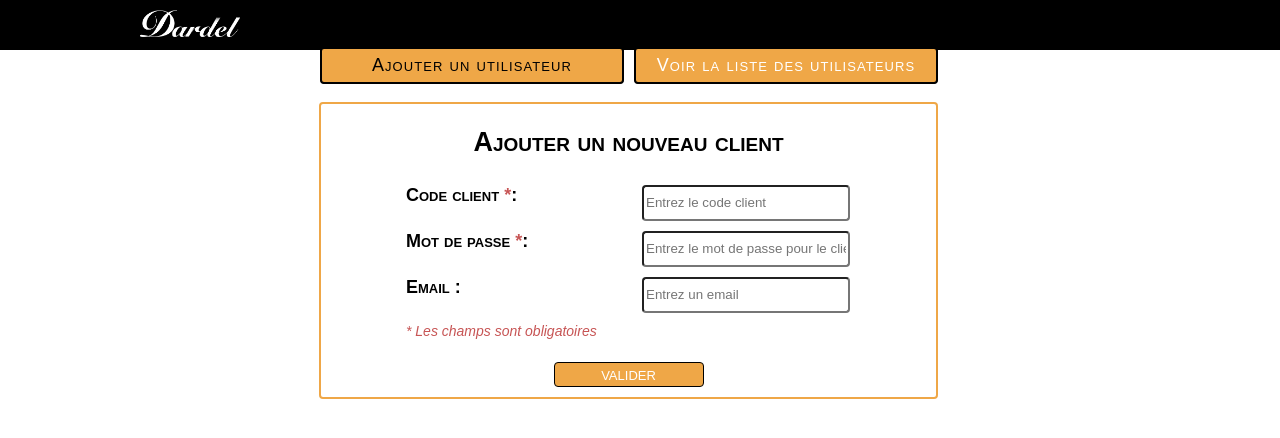
After one commit to owdi/dardel, a PHP site: template views/user.html.twig in a window 1280 px wide. The commit adds this page. Shown: the top 438 px of the page. Run offline with PHP 8.4, Linux system fonts and the light colour scheme; the template is opened without the code that fills it, so the values that code supplies are empty; some libraries are stand-ins or nearby versions.

Commit message:
add style css for specification & user

```diff
--- a/assets/css/admin.css
+++ b/assets/css/admin.css
@@ -1,27 +1,26 @@
 body {
     font-family: Arial, 'Helvetica Neue', Helvetica, sans-serif;
-    padding: 0;
-    margin: 0;
-    margin-left: 240px;
-    color: #444;
+    color: #000;
     background: #fff;
     font-size: 18px;
+    position: relative;
+    margin: 0;
+
 }
-
 
 #admin_connexion {
     text-align: left;
     width: 400px;
     margin: 0 auto;
-    color : #5e6871;
+    color : #000;
 }
 
-
 #admin_connexion_form{
-    border: #aaa solid 1px;
+    border: #000 solid 1px;
     border-radius: 4px;
     -webkit-border-radius: 4px;
     height: 130px;
+    margin: 0 auto;
 }
 
 form.login input[type=text], form.login input[type=password], form.login select {
@@ -36,10 +35,10 @@ input[type=text], input[type=password], input[type=number], input[type=date], in
     margin: 0 30px 0 6px;
 }
 
-label {
+/*label {
  display:inline;
  margin:5px 0 0 10px;
- }
+ }*/
 
 
  .login input[type=submit]{
@@ -49,9 +48,10 @@ label {
     height: 30px;
     border: none;
     border-radius: 4px;
-    background-color: #5e6871;
-    color: #fff;
+    background-color: #000;
+    color: #efa747;
     font-size: 16px;
+    cursor: pointer;
  }
 
  #admin_logo{
@@ -66,3 +66,194 @@ label {
     text-align: center;
     color: #fff;
 }
+.info{
+    background-color: #efa747;
+    border: none;
+    margin: 0 0 10px 0;
+    text-align: center;
+    color: #000;
+}
+
+/** navbar **/
+#admin_navbar{
+    width: 100%;
+    background-color:#000;
+    height: 50px;
+}
+#admin_navbar_container{
+    width: 1000px;
+    margin-right: auto;
+    margin-left: auto;
+    padding-left: 15px;
+    padding-right: 15px;
+    height: 50px;
+}
+
+#navbar_logo{
+    width: 10%;
+    margin: 10px 0 0 0;
+}
+
+#link_logout{
+    float: right;
+    cursor: pointer;
+}
+#link_logout input[type=submit]{
+    border: none;
+    background-color: #000;
+    color: #efa747;
+    cursor: pointer;
+    font-size: 18px;
+    outline-style:none;
+    margin:18px 0 0 0;
+}
+
+#content{
+    width: 1000px;
+    margin-right: auto;
+    margin-left: auto;
+    top:-10px;
+}
+
+#admin_menu ul{
+    max-width: 1000px;
+    min-width: 800px;
+    margin: auto;
+    height: 20px;
+    list-style-type: none;
+    text-align: center;
+    padding: 5px 0 35px 150px;
+}
+#admin_menu li,  #admin_sub_menu li{
+    font-variant:small-caps;
+    letter-spacing:0.06em;
+    float:left;
+    padding:0;
+    margin:0 10px 0 0;
+    background-color:#000;
+    -moz-border-radius:5px;
+    -webkit-border-radius:5px;
+    border-radius:5px;
+}
+#admin_menu li a {
+    display: block;
+    width: 200px;
+    text-decoration: none;
+    padding: 6px;
+    color: #fff;
+    background-color: #000;
+    border-radius:4px;
+}
+#admin_menu ul li a:hover {
+    color: #efa747;
+}
+#admin_title_user{
+    max-width: 1000px;
+    margin: 0 auto;
+    text-align: center;
+    color: #000;
+    font-variant:small-caps;
+}
+.font-bold{
+    font-weight: bold;
+    font-size: 29px;
+}
+#admin_menu .active a{
+    color: #efa747;
+}
+
+#admin_sub_menu ul {
+    max-width: 1000px;
+    min-width: 800px;
+    margin: auto;
+    height: 20px;
+    list-style-type: none;
+    text-align: center;
+    padding: 5px 0 35px 180px;
+}
+
+#admin_sub_menu li a{
+display: block;
+    width: 300px;
+    text-decoration: none;
+    padding: 6px 0;
+    color: #fff;
+    background-color: #efa747;
+    border-radius:4px;
+    border: 2px solid #000;
+}
+
+#admin_sub_menu ul li a:hover {
+    color: #000;
+}
+
+#user_form{
+    border: 2px solid #efa747;
+    border-radius: 4px;
+    width: 615px;
+    margin: 0 0 0 179px;
+    text-align: center;
+}
+#user_form label {
+    display: block;
+    width: 150px;
+    float: left;
+    margin: 5px 0 5px 85px;
+    text-align: left;
+    font-weight: bold;
+    font-variant:small-caps;
+}
+
+#user_form input[type=text] {
+    width: 200px;
+    border-radius: 4px;
+    -webkit-border-radius: 4px;
+    height: 30px;
+    margin: 5px 0 5px 0;
+}
+
+.required{
+    color: #c75555;
+}
+#user_form p{
+    font-style: italic;
+    font-size: 14px;
+    text-align: left;
+    margin: 5px 0 5px 85px;
+    color: #c75555;
+}
+h2{
+    font-variant:small-caps;
+    text-align: center;
+}
+
+#user_form input[type=submit]{
+    border: 1px solid #000;
+    background-color: #efa747;
+    color: #fff;
+    cursor: pointer;
+    font-size: 18px;
+    outline-style: none;
+    margin: 18px 0 10px 0;
+    width: 150px;
+    border-radius: 4px;
+    font-variant:small-caps;
+}
+#user_form input[type=submit]:hover{
+    color: #000;
+}
+ #user_list table tr td{
+    border: 1px solid #efa747;
+    border-radius: 4px;
+    width: 615px;
+    margin: 0 0 0 179px;
+    text-align: center;
+
+ }
+ #user_list th{
+    background-color: #000;
+    color: #efa747;
+    font-weight: normal;
+    border-radius: 4px;
+    text-align: center;
+ }
--- a/config/loader.inc.php
+++ b/config/loader.inc.php
@@ -7,7 +7,3 @@ include_once($_SERVER['DOCUMENT_ROOT'].'/model/user.model.php');
 include_once($_SERVER['DOCUMENT_ROOT'].'/model/category.model.php');
 include_once($_SERVER['DOCUMENT_ROOT'].'/model/specification.model.php');
 include_once($_SERVER['DOCUMENT_ROOT'].'/model/language.model.php');
-
-include_once($_SERVER['DOCUMENT_ROOT'].'/admin/controller/user.php');
-include_once($_SERVER['DOCUMENT_ROOT'].'/admin/controller/category.php');
-include_once($_SERVER['DOCUMENT_ROOT'].'/admin/controller/specification.php');
--- a/views/admin.html.twig
+++ b/views/admin.html.twig
@@ -4,8 +4,32 @@
     <meta charset=utf-8 />
     <title>{% block title %}Admin Dardel{% endblock %}</title>
     <link rel="stylesheet" type="text/css" href="/assets/css/admin.css">
+    <script src="//code.jquery.com/jquery-1.11.3.min.js"></script>
   </head>
   <body>
+    <div id="admin_navbar">
+      <div id="admin_navbar_container">
+        <a href="./admin.php"><img src="/assets/images/logo-dardel-admin-navbar.png" id="navbar_logo"></a>
+        {% if session != '' %}
+        <div id="link_logout">
+          <form method="post" action="admin.php" id="logout">
+                <input type="submit" value="Déconnexion" name="logout"/>
+            </form>
+        </div>
+      </div>
+    </div>
+    <div id="admin_title_user">
+      {% for key, userItem in user %}<p> Vous êtes connecté en tant que <span class="font-bold">{{userItem.login}}</span></p>{% endfor %}
+    </div>
+    <div id="admin_menu">
+      <ul>
+        <li{%if menu =='user' %} class ="active" {% endif %}><a href="./user.php">Utilisateurs</a></li>
+        <li{%if menu =='category' %} class ="active" {% endif %}><a href="./category.php">Catégorie</a></li>
+        <li{%if menu =='specification' %} class ="active" {% endif %}><a href="./specification.php">Caractéristiques</a></li>
+        <li{%if menu =='products' %} class ="active" {% endif %}><a href="./product.php">Produits</a></li>
+        </ul>
+    </div>
+    {% endif %}
     <div id="content">
       {% block body %}{% endblock %}
     </div>
--- /dev/null
+++ b/views/admin_homepage.html.twig
@@ -0,0 +1,6 @@
+{% extends 'admin.html.twig' %}
+
+{% block title %}Dardel Admin{% endblock %}
+
+{% block body %}
+{% endblock %}
--- /dev/null
+++ b/views/admin_navbar.html.twig
@@ -0,0 +1,2 @@
+<div id="admin_navbar">
+</div>
--- /dev/null
+++ b/views/user.html.twig
@@ -0,0 +1,74 @@
+{% extends 'admin.html.twig' %}
+
+{% block title %} Utilisateurs {% endblock %}
+
+{% block body %}
+
+    <div id="admin_sub_menu">
+      <ul>
+        <li><a href="#" id="addUserForm">Ajouter un utilisateur</a></li>
+        <li><a href="#" id="showUserList">Voir la liste des utilisateurs</a></li>
+        </ul>
+    </div>
+
+    <div id="user_form">
+        <h2>Ajouter un nouveau client</h2>
+        <div {%if error =='true' %} class ="error" {% else %}class="info"{% endif %}>{{message}}</div>
+        <form method="post" action="user.php" id="addUser">
+            <label for="login">Code client <span class="required">*</span>:</label>
+            <input type="text" value="" name="login" id="login" placeholder="Entrez le code client"/>
+            <br/>
+            <label for="password">Mot de passe <span class="required">*</span>:</label>
+            <input type="text" value="" name="password" id="password" placeholder="Entrez le mot de passe pour le client"/>
+            <br/>
+            <label for="email">Email :</label>
+            <input type="text" value="" name="email" id="email" placeholder="Entrez un email"/>
+            <br/>
+            <p class"legend">* Les champs sont obligatoires</p>
+            <input type="submit" value="valider" name="addUser"/>
+        </form>
+    </div>
+
+    <div id="user_list" style="display:none;">
+        <h2>Liste des clients</h2>
+        <table>
+            <tr>
+                <th>Login</th>
+                <th>Password</th>
+                <th>Email</th>
+            </tr>
+            {% for key, userListItem in user_list %}
+            <tr>
+                <td>{{userListItem.login}}</td>
+                <td>{{userListItem.password}}</td>
+                <td>{{userListItem.email}}</td>
+            </tr>
+            {% endfor %}
+        </table>
+    </div>
+
+<script>
+        $(document).ready(function() {
+
+            $('#addUserForm').css('color', 'black');
+
+            $('#addUserForm').click(function() {
+                $('#showUserList').css('color', '');
+                $('#addUserForm').css('color', 'black');
+                $('#user_form').show();
+                $('#user_list').hide();
+            });
+
+            $('#showUserList').click(function() {
+                $('#showUserList').css('color', 'black');
+                $('#addUserForm').css('color', '');
+                $('#user_list').show();
+                $('#user_form').hide();
+            });
+
+            setTimeout(function(){
+                $('.error').fadeOut( "slow" );
+            }, 2000);
+        });
+    </script>
+{% endblock %}
```
Also changed, not shown: admin/controller/admin.php (+10 -9 lines), admin/controller/category.php (+17 -2 lines), admin/controller/specification.php (+15 -10 lines), admin/controller/user.php (+25 -4 lines), config/session.inc.php (added, +7 -0 lines), views/admin_connexion.html.twig (+3 -5 lines), views/specification.html.twig (+13 -11 lines), assets/images/logo-dardel-admin-navbar.png (added), assets/images/logo-dardel-admin.png, 2 other files.
